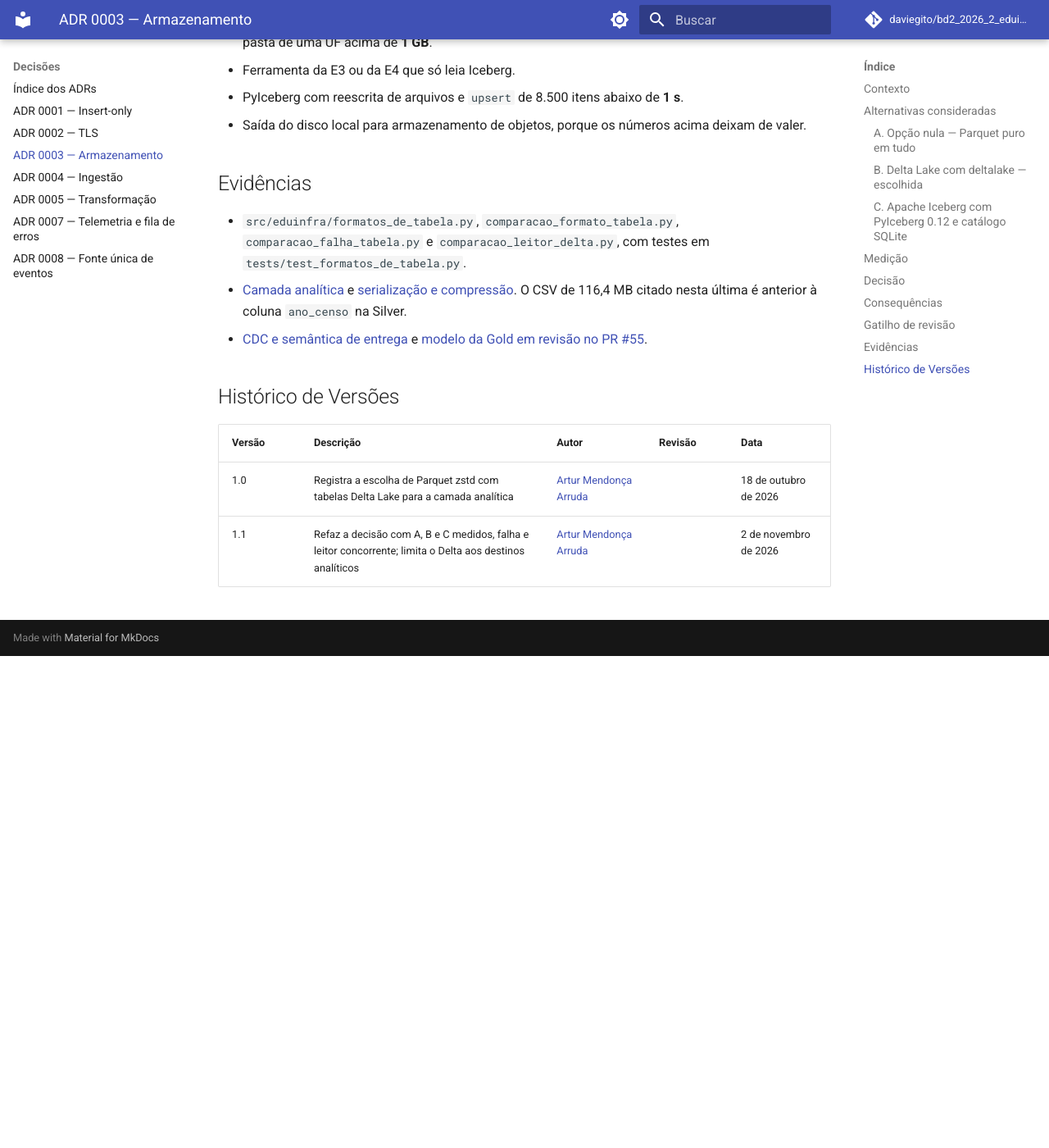
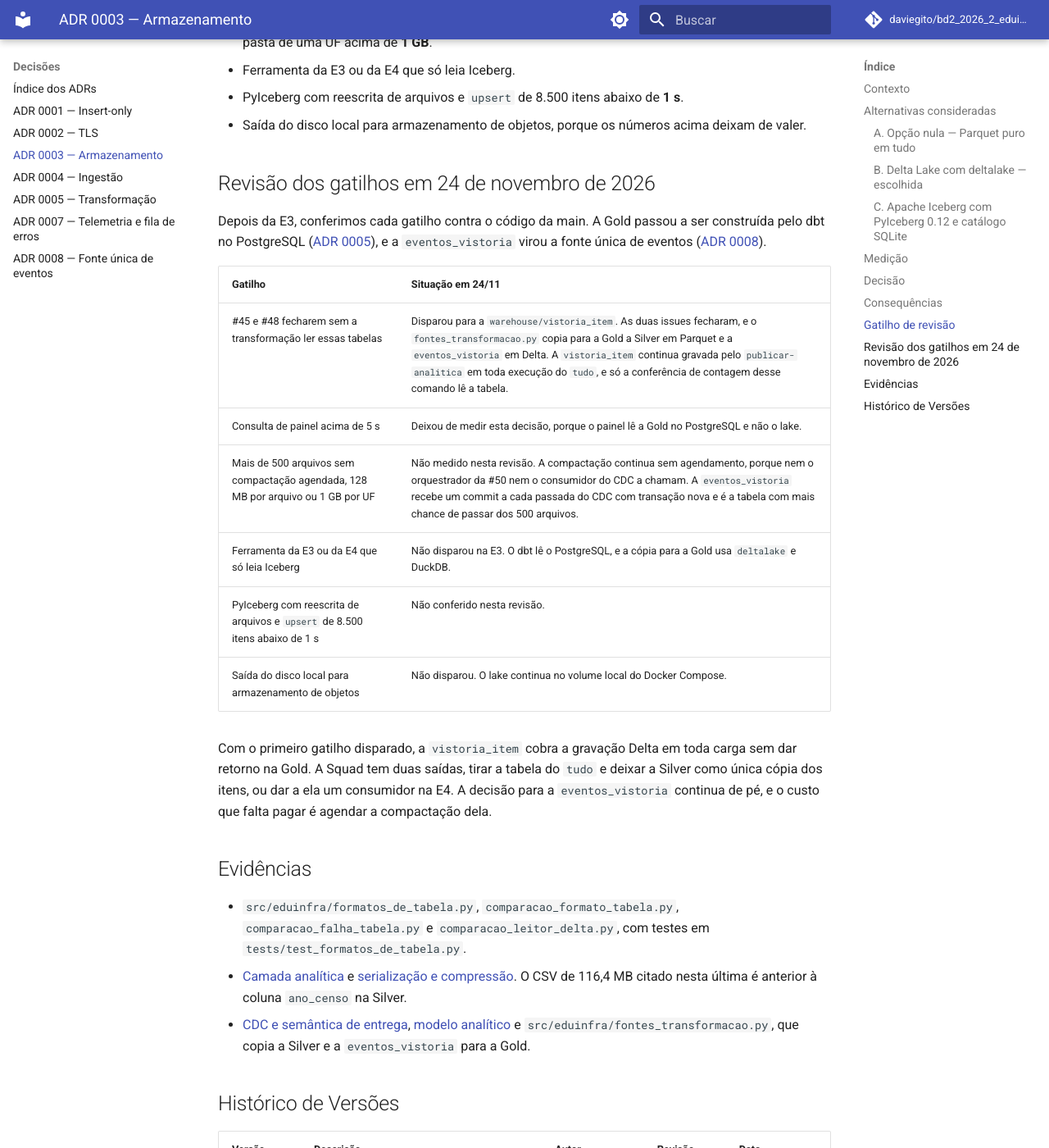
Before and after one commit to daviegito/bd2_2026_2_eduinfra, an MkDocs documentation site: the page built from docs/adr/0003-armazenamento.md, in a window 1280 px wide and 1400 px high, scrolled down 4791 px. Shown: the whole window at 82% size. Built offline with MkDocs 1.6.1 and Material for MkDocs 9.7.7, drawn with Linux system fonts in a browser that asks for light colours; comment, search, counter and statistics services are not loaded; before the commit the page ends 5591 px from its top, so only the background shows below that; some of the changed text lies outside the part shown.

Commit message:
docs(adr): revisa os gatilhos do ADR 0003 depois da E3
A E4 pede o portfólio com os gatilhos relidos. O da #45 e #48 disparou
para a warehouse/vistoria_item, que segue gravada em toda carga sem
ninguém na Gold ler. A eventos_vistoria é lida pela Gold e a decisão vale
para ela, com a compactação ainda sem agendamento.

Refs #4

```diff
--- a/docs/adr/0003-armazenamento.md
+++ b/docs/adr/0003-armazenamento.md
@@ -109,11 +109,26 @@ O critério contra A é a leitura durante a manutenção. Com CDC a cada 2 s, a
 - PyIceberg com reescrita de arquivos e `upsert` de 8.500 itens abaixo de **1 s**.
 - Saída do disco local para armazenamento de objetos, porque os números acima deixam de valer.
 
+## Revisão dos gatilhos em 24 de novembro de 2026
+
+Depois da E3, conferimos cada gatilho contra o código da main. A Gold passou a ser construída pelo dbt no PostgreSQL ([ADR 0005](0005-ferramenta-de-transformacao.md)), e a `eventos_vistoria` virou a fonte única de eventos ([ADR 0008](0008-fonte-canonica-de-eventos.md)).
+
+| Gatilho | Situação em 24/11 |
+| --- | --- |
+| #45 e #48 fecharem sem a transformação ler essas tabelas | Disparou para a `warehouse/vistoria_item`. As duas issues fecharam, e o `fontes_transformacao.py` copia para a Gold a Silver em Parquet e a `eventos_vistoria` em Delta. A `vistoria_item` continua gravada pelo `publicar-analitica` em toda execução do `tudo`, e só a conferência de contagem desse comando lê a tabela. |
+| Consulta de painel acima de 5 s | Deixou de medir esta decisão, porque o painel lê a Gold no PostgreSQL e não o lake. |
+| Mais de 500 arquivos sem compactação agendada, 128 MB por arquivo ou 1 GB por UF | Não medido nesta revisão. A compactação continua sem agendamento, porque nem o orquestrador da #50 nem o consumidor do CDC a chamam. A `eventos_vistoria` recebe um commit a cada passada do CDC com transação nova e é a tabela com mais chance de passar dos 500 arquivos. |
+| Ferramenta da E3 ou da E4 que só leia Iceberg | Não disparou na E3. O dbt lê o PostgreSQL, e a cópia para a Gold usa `deltalake` e DuckDB. |
+| PyIceberg com reescrita de arquivos e `upsert` de 8.500 itens abaixo de 1 s | Não conferido nesta revisão. |
+| Saída do disco local para armazenamento de objetos | Não disparou. O lake continua no volume local do Docker Compose. |
+
+Com o primeiro gatilho disparado, a `vistoria_item` cobra a gravação Delta em toda carga sem dar retorno na Gold. A Squad tem duas saídas, tirar a tabela do `tudo` e deixar a Silver como única cópia dos itens, ou dar a ela um consumidor na E4. A decisão para a `eventos_vistoria` continua de pé, e o custo que falta pagar é agendar a compactação dela.
+
 ## Evidências
 
 - `src/eduinfra/formatos_de_tabela.py`, `comparacao_formato_tabela.py`, `comparacao_falha_tabela.py` e `comparacao_leitor_delta.py`, com testes em `tests/test_formatos_de_tabela.py`.
 - [Camada analítica](../camada-analitica.md) e [serialização e compressão](../serializacao-compressao.md). O CSV de 116,4 MB citado nesta última é anterior à coluna `ano_censo` na Silver.
-- [CDC e semântica de entrega](../cdc-e-semantica-de-entrega.md) e [modelo da Gold em revisão no PR #55](https://github.com/daviegito/bd2_2026_2_eduinfra/pull/55).
+- [CDC e semântica de entrega](../cdc-e-semantica-de-entrega.md), [modelo analítico](../modelo-analitico.md) e `src/eduinfra/fontes_transformacao.py`, que copia a Silver e a `eventos_vistoria` para a Gold.
 
 ## Histórico de Versões
 
@@ -121,3 +136,4 @@ O critério contra A é a leitura durante a manutenção. Com CDC a cada 2 s, a
 | --- | --- | --- | --- | --- |
 | 1.0 | Registra a escolha de Parquet zstd com tabelas Delta Lake para a camada analítica | [Artur Mendonça Arruda](https://github.com/ArtyMend07) |  | 18 de outubro de 2026 |
 | 1.1 | Refaz a decisão com A, B e C medidos, falha e leitor concorrente; limita o Delta aos destinos analíticos | [Artur Mendonça Arruda](https://github.com/ArtyMend07) |  | 2 de novembro de 2026 |
+| 1.2 | Revisa os gatilhos depois da E3 e atualiza as referências da Gold | [Artur Mendonça Arruda](https://github.com/ArtyMend07) |  | 24 de novembro de 2026 |
```
Also changed, not shown: AI-USAGE.md (+15 -0 lines).
